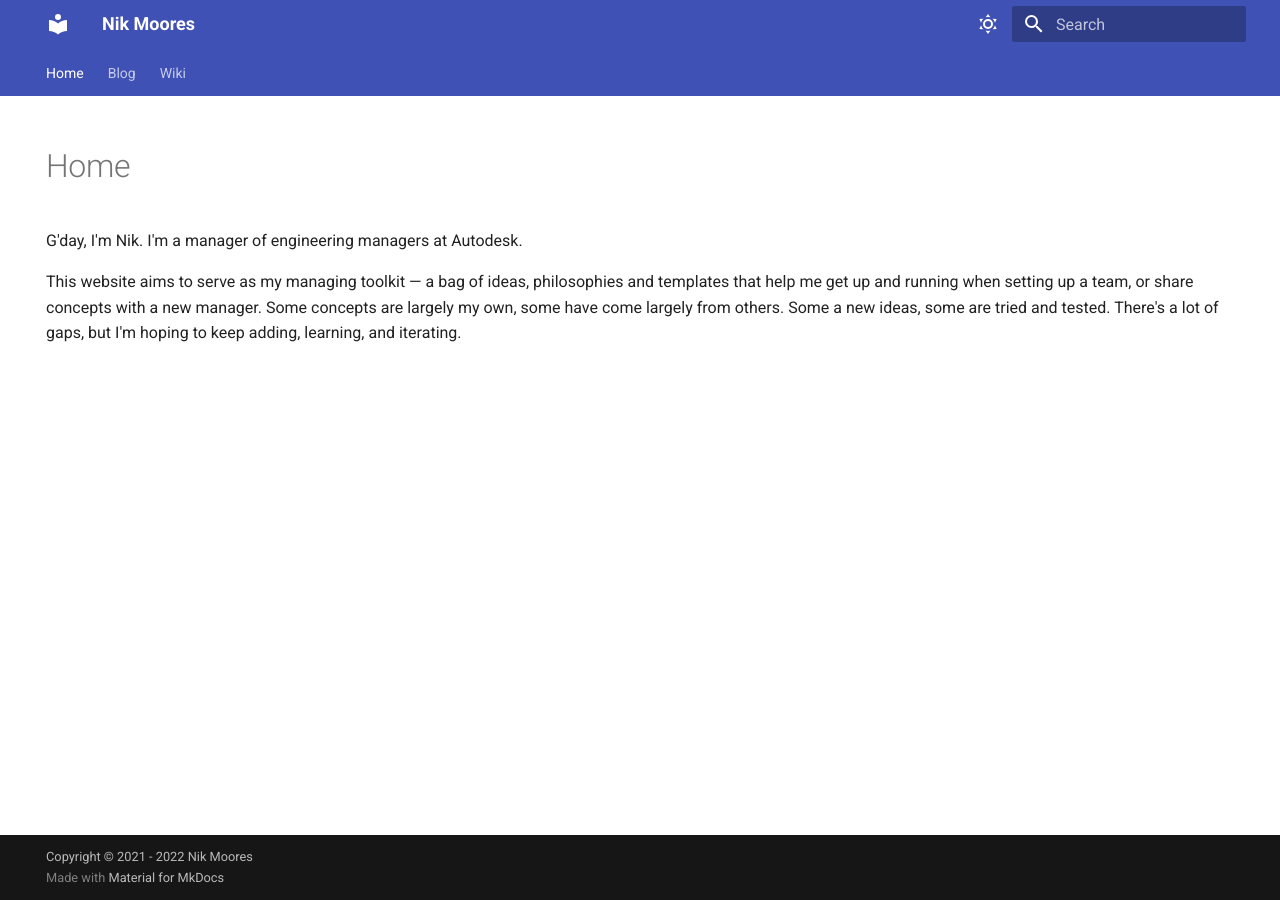
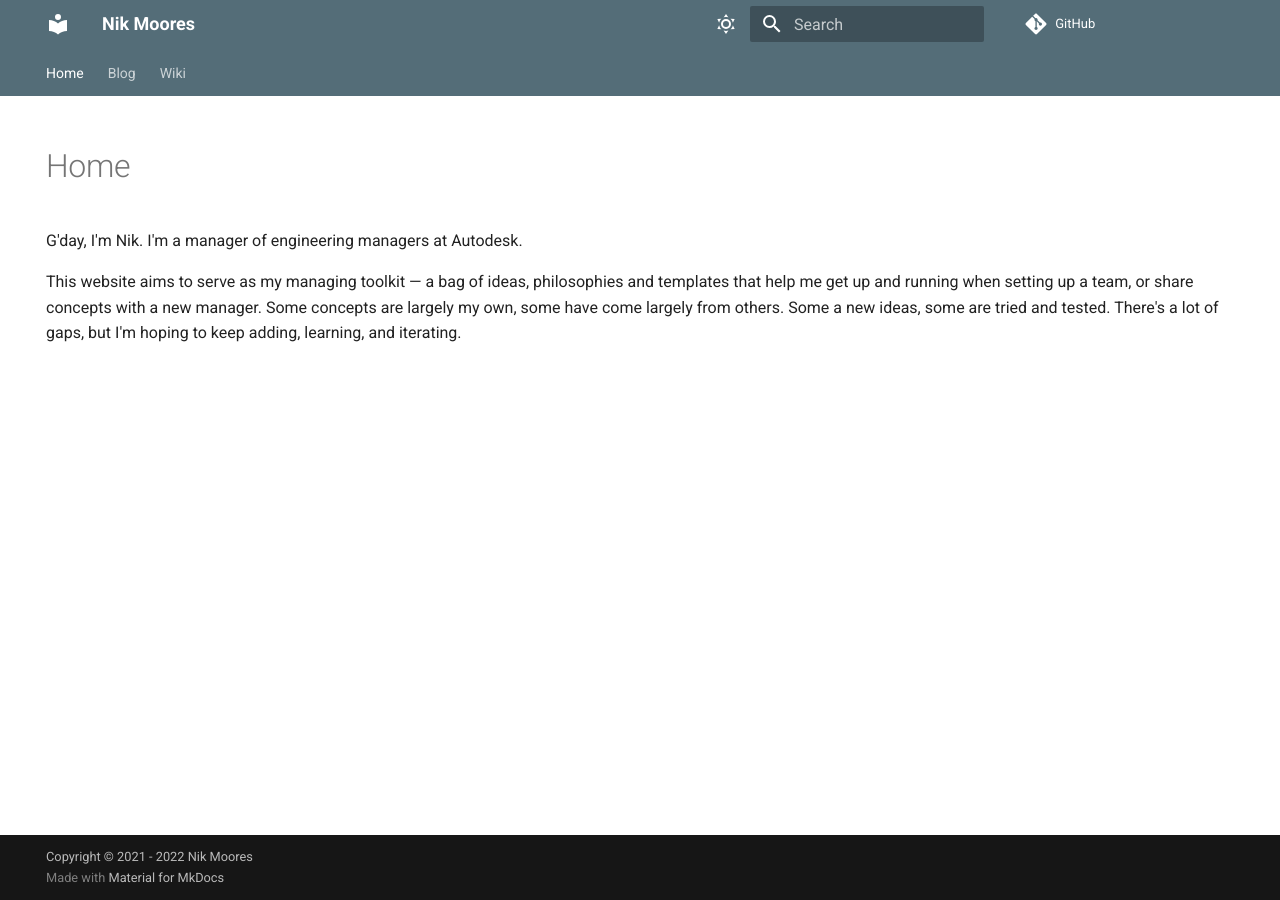
Before and after one commit to Adroz/manager-toolkit, an MkDocs documentation site: the page built from docs/index.md, in a window 1280 px wide. Built offline with MkDocs 1.6.1 and Material for MkDocs 9.7.7, drawn with Linux system fonts in a browser that asks for light colours; comment, search, counter and statistics services are not loaded.

```diff
--- /dev/null
+++ b/docs/stylesheets/extra.css
@@ -0,0 +1,27 @@
+/* Styles for blog-like features - author avatar & name, posting date, min to read, etc. */
+.md-typeset .mdx-author img {
+border-radius: 100%;
+height: 2rem;
+}
+
+.md-typeset .mdx-author {
+display: flex;
+font-size: .68rem;
+}
+
+.md-typeset .mdx-author p>span {
+display: block;
+}
+
+p {
+display: block;
+margin-block-start: 1em;
+margin-block-end: 1em;
+margin-inline-start: 0px;
+margin-inline-end: 0px;
+}
+
+.md-typeset .mdx-author p:first-child {
+flex-shrink: 0;
+margin-right: .8rem;
+}
--- a/mkdocs.yml
+++ b/mkdocs.yml
@@ -5,6 +5,10 @@ site_author: Nik Moores
 
 # Copyright
 copyright: Copyright &copy; 2021 - 2022 Nik Moores
+
+# Repository
+repo_name: "GitHub"
+repo_url: "https://github.com/Adroz/manager-toolkit"
 
 #Theming
 theme:
@@ -17,14 +21,23 @@ theme:
   palette:
     - media: "(prefers-color-scheme: light)"
       scheme: default
+      primary: blue grey
+      accent: teal
       toggle:
         icon: material/weather-sunny
         name: Switch to dark mode
     - media: "(prefers-color-scheme: dark)"
       scheme: slate
+      primary: blue grey
+      accent: cyan
       toggle:
         icon: material/weather-night
         name: Switch to light mode
+
+extra_css:
+  - stylesheets/extra.css
+extra_css:
+  - stylesheets/extra.css
 
 markdown_extensions:
   - toc:
--- a/overrides/main.html
+++ b/overrides/main.html
@@ -1,9 +1,59 @@
 {% extends "base.html" %}
 
+<!-- Content -->
 {% block content %}
-  {{ super() }}
+  <!-- Edit button -->
+  <!-- {% if page.edit_url %}
+    <a
+      href="{{ page.edit_url }}"
+      title="{{ lang.t('edit.link.title') }}"
+      class="md-content__button md-icon"
+    >
+      {% include ".icons/material/pencil.svg" %}
+    </a>
+  {% endif %} -->
+
+  <!-- Tags -->
+  {% if "tags" in config.plugins %}
+    {% include "partials/tags.html" %}
+  {% endif %}
+
+  <!--
+    Hack: check whether the content contains a h1 headline. If it
+    doesn't, the page title (or respectively site name) is used
+    as the main headline.
+  -->
+  {% if not "\x3ch1" in page.content %}
+    <h1>{{ page.title | d(config.site_name, true)}}</h1>
+  {% endif %}
+
+  <!-- Markdown content -->
+    {% if page and page.meta and page.meta.author_gh_user %}
+      <aside class="mdx-author">
+          <p>
+          <img src="https://avatars.githubusercontent.com/{{ page.meta.author_gh_user }}" alt="@{{ page.meta.author_gh_user }}">
+          </p>
+          <p>
+          <span>
+          <b>{{ page.meta.author }}</b> · <a href="https://github.com/{{ page.meta.author_gh_user }}">@{{ page.meta.author_gh_user }}</a>
+          </span>
+          <span>
+              <svg xmlns="http://www.w3.org/2000/svg" width="16" height="16" fill="currentColor" class="bi bi-calendar2" viewBox="0 0 16 16">
+                  <path d="M3.5 0a.5.5 0 0 1 .5.5V1h8V.5a.5.5 0 0 1 1 0V1h1a2 2 0 0 1 2 2v11a2 2 0 0 1-2 2H2a2 2 0 0 1-2-2V3a2 2 0 0 1 2-2h1V.5a.5.5 0 0 1 .5-.5zM2 2a1 1 0 0 0-1 1v11a1 1 0 0 0 1 1h12a1 1 0 0 0 1-1V3a1 1 0 0 0-1-1H2z"/>
+                  <path d="M2.5 4a.5.5 0 0 1 .5-.5h10a.5.5 0 0 1 .5.5v1a.5.5 0 0 1-.5.5H3a.5.5 0 0 1-.5-.5V4z"/>
+              </svg> {{ page.meta.publish_date }} ·
+              <svg xmlns="http://www.w3.org/2000/svg" width="16" height="16" fill="currentColor" class="bi bi-clock" viewBox="0 0 16 16">
+                  <path d="M8 3.5a.5.5 0 0 0-1 0V9a.5.5 0 0 0 .252.434l3.5 2a.5.5 0 0 0 .496-.868L8 8.71V3.5z"/>
+                  <path d="M8 16A8 8 0 1 0 8 0a8 8 0 0 0 0 16zm7-8A7 7 0 1 1 1 8a7 7 0 0 1 14 0z"/>
+              </svg> {{ page.meta.read_time }} read
+          </span>
+          </p>
+      </aside>
+    {% endif %}
+  {{ page.content }}
+
+  <!-- Giscus comments -->
   {% if page and not page.is_homepage %}
-    <!-- Giscus -->
     <h2 id="__comments">{{ lang.t("meta.comments") }}</h2>
     <script src="https://giscus.app/client.js"
           data-repo="Adroz/manager-toolkit"
@@ -20,6 +70,14 @@
           crossorigin="anonymous"
           async>
     </script>
+  {% endif %}
+
+  <!-- Source file information -->
+  {% if page and page.meta and (
+    page.meta.git_revision_date_localized or
+    page.meta.revision_date
+  ) %}
+    {% include "partials/source-file.html" %}
   {% endif %}
 
   <!-- Reload on palette change -->
```
Also changed, not shown: docs/blog/hello.md (+4 -1 lines).
